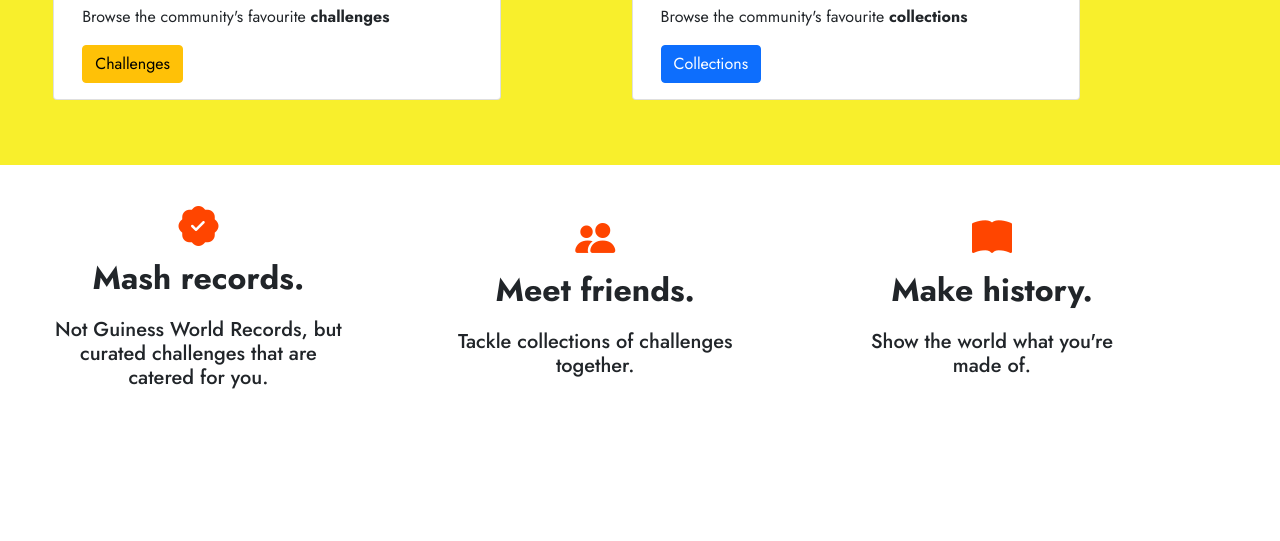
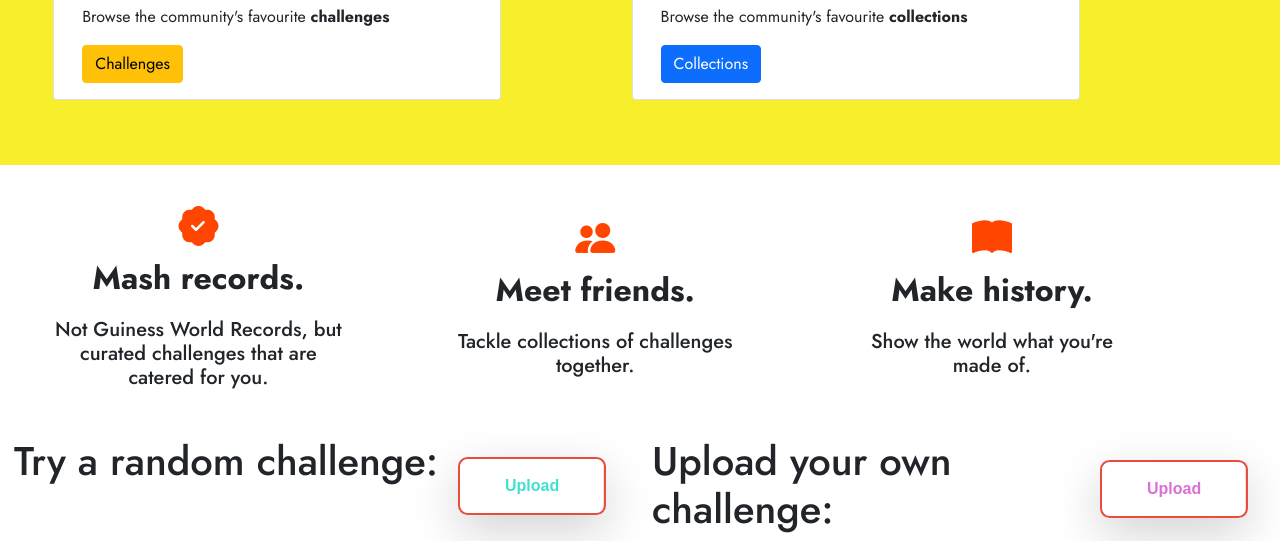
Before and after one commit to getupfitfast/guff_demo, a plain HTML site: page index.html in a window 1280 px wide. Shown: the part 1158-1699 px from the top of the page. Before the commit the page ends 1595 px from the top, so only its background shows below. Drawn offline with nearby package versions, Linux system fonts and the light colour scheme.

Commit message:
Try section

```diff
--- a/index.html
+++ b/index.html
@@ -222,6 +222,28 @@
         </div>
     </div>
 
+    <!--Start now-->
+    <div class="container-fluid">
+        <div class="row">
+            <div class="col-md-6">
+                <div class="d-flex justify-content-center">
+                    <h1>Try a random challenge:</h1>
+                    <button class="cool_buttons third shadow-lg" style="color: turquoise;">
+                        Upload
+                    </button>
+                </div>
+            </div>
+            <div class="col-md-6">
+                <div class="d-flex justify-content-center">
+                    <h1>Upload your own challenge:</h1>
+                    <button class="cool_buttons third shadow-lg" style="color: orchid;">
+                        Upload
+                    </button>
+                </div>
+            </div>
+        </div>
+    </div>
+
 
 
 
```
